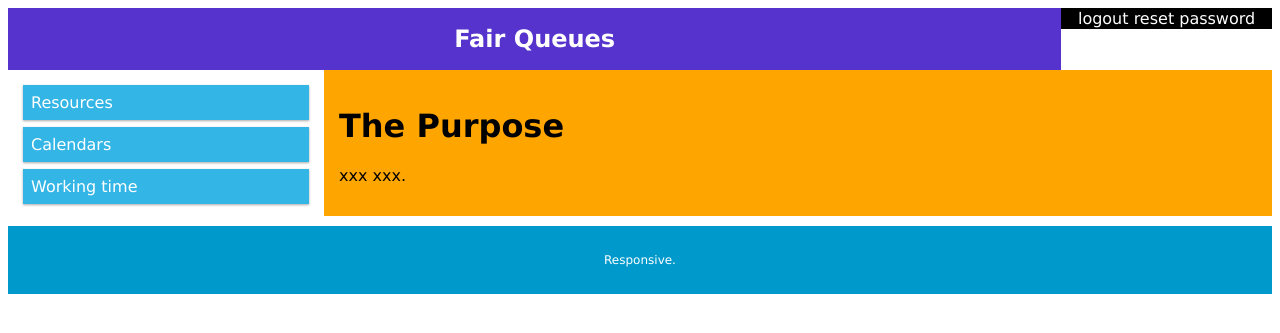
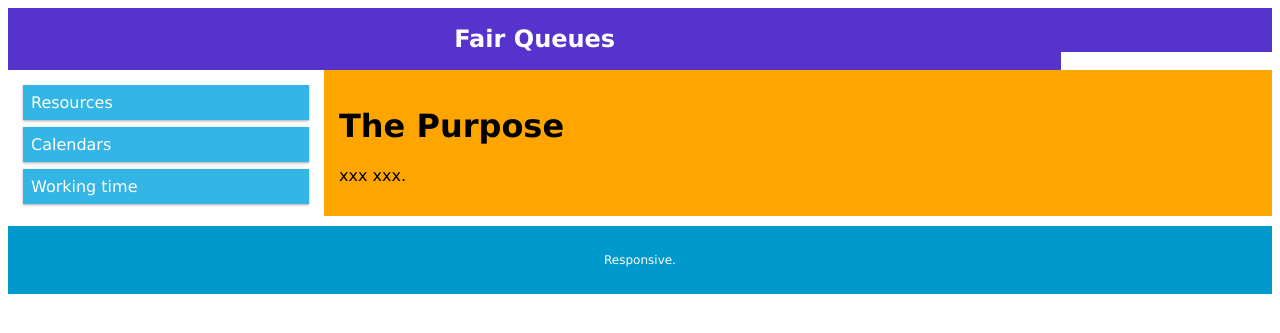
Before and after one commit to golobart/fairqueue, a Django app: page /adminapp/ in a window 1280 px wide. Shown: the top 333 px of the page. Run offline with Django 3.2, Linux system fonts and the light colour scheme.

Commit message:
Right hover menu

```diff
--- a/adminapp/static/adminapp/styles_1.css
+++ b/adminapp/static/adminapp/styles_1.css
@@ -39,18 +39,14 @@ body {
 }
 
 .header h1 {
-
+display: inline-block;
   font-size: 1.5em;
 }
 
-.header a {
-  text-decoration: none;
-  font-size: 1em;
-  color: #ffffff;
+
+.menu  {
 
 }
-
-
 
 .menu ul {
   list-style-type: none;
@@ -127,3 +123,47 @@ body {
   .col-11 {width: 91.66%;}
   .col-12 {width: 100%;}
 }
+
+
+.dropbtn {
+  background-color: #5533cc /*4CAF50*/;
+  color: white;
+  padding: 1.3em;
+  font-size: 1em;
+  border: none;
+  cursor: pointer;
+  width: 100%
+}
+
+.dropdown {
+  position: relative;
+  display: inline-block;
+}
+
+.dropdown-content {
+  display: none;
+  position: absolute;
+  right: 0;
+  background-color: #f9f9f9;
+  min-width: 160px;
+  box-shadow: 0px 8px 16px 0px rgba(0,0,0,0.2);
+  z-index: 1;
+}
+
+.dropdown-content a {
+  color: black;
+  padding: 12px 16px;
+  text-decoration: none;
+  display: block;
+  text-align: left;
+}
+
+.dropdown-content a:hover {background-color: #a1a1a1;}
+
+.dropdown:hover .dropdown-content {
+  display: block;
+}
+
+.dropdown:hover .dropbtn {
+  background-color: #220099;
+}
--- a/adminapp/templates/adminapp/adminbase.html
+++ b/adminapp/templates/adminapp/adminbase.html
@@ -24,10 +24,13 @@
     <div class="col-10 col-s-10 header">
       <h1>Fair Queues</h1>
     </div>
-    <div class="col-2 col-s-2 header" style="background:black;">
-      {{ user.username }}
-      <a href="{% url 'logout' %}">logout</a>
-      <a href="{% url 'password_reset' %}">reset password</a>
+
+    <div class=" col-2 col-s-2 header dropdown">
+      <button class="dropbtn" style="width: 100%;">{{ user.username }}</button>
+      <div class="dropdown-content">
+        <a href="{% url 'password_reset' %}">reset password</a>
+        <a href="{% url 'logout' %}">logout</a>
+      </div>
     </div>
 
     {% endblock header %}
@@ -36,7 +39,7 @@
 
   <div class="row">
     {% block mainmenu %}
-    <div class="col-3 col-s-3 menu">
+    <div class="col-3 col-s-3 menu" >
       <ul>
         <li><a href="{% url 'adminapp:resources' %}">Resources</a></li>
         <li><a href="{% url 'adminapp:calendars' %}">Calendars</a></li>
```
